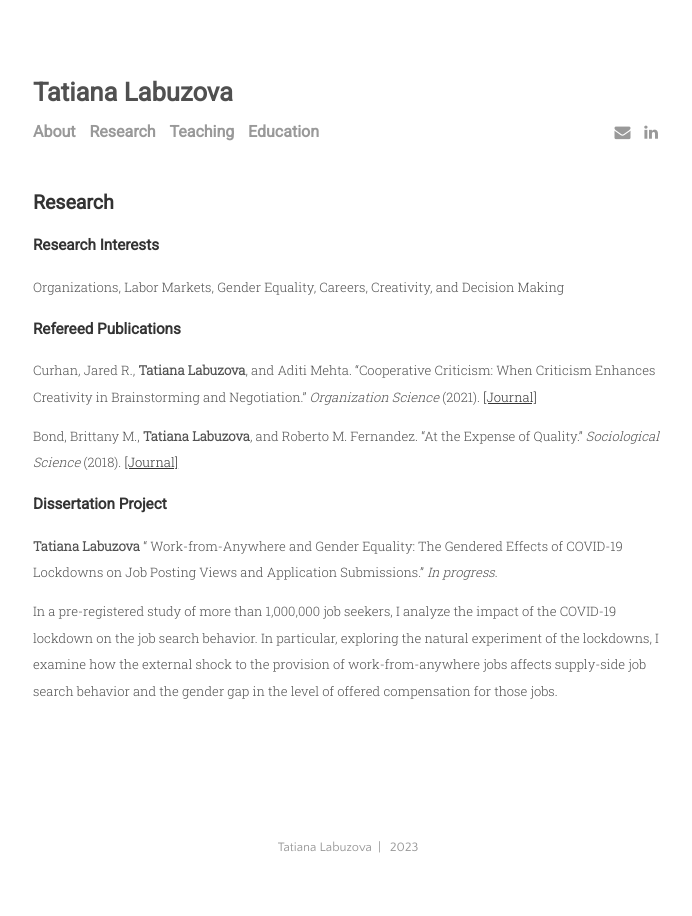
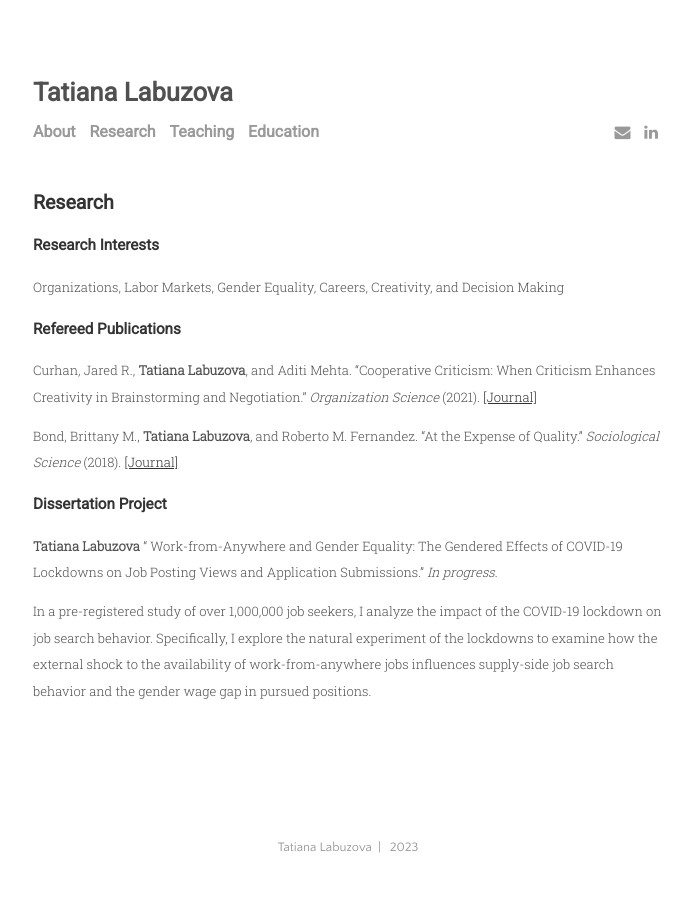
Before and after one commit to tatianalabuzova/tatianalabuzova.github.io, a Jekyll site: the page built from menu/research.md, in a window 1280 px wide. Shown: the whole page, without its empty margins (292-984 px from the left). Built offline with Jekyll 4.4.1, drawn with Linux system fonts in a browser that asks for light colours.

Commit message:
Update research.md

```diff
--- a/menu/research.md
+++ b/menu/research.md
@@ -17,4 +17,4 @@ Bond, Brittany M., __Tatiana Labuzova__, and Roberto M. Fernandez. "At the Expen
 
 __Tatiana Labuzova__ " Work-from-Anywhere and Gender Equality: The Gendered Effects of COVID-19 Lockdowns on Job Posting Views and Application Submissions." _In progress_.
 
-<p>In a pre-registered study of more than 1,000,000 job seekers, I analyze the impact of the COVID-19 lockdown on the job search behavior. In particular, exploring the natural experiment of the lockdowns, I examine how the external shock to the provision of work-from-anywhere jobs affects supply-side job search behavior and the gender gap in the level of offered compensation for those jobs.</p>
+<p>In a pre-registered study of over 1,000,000 job seekers, I analyze the impact of the COVID-19 lockdown on job search behavior. Specifically, I explore the natural experiment of the lockdowns to examine how the external shock to the availability of work-from-anywhere jobs influences supply-side job search behavior and the gender wage gap in pursued positions.</p>
```
